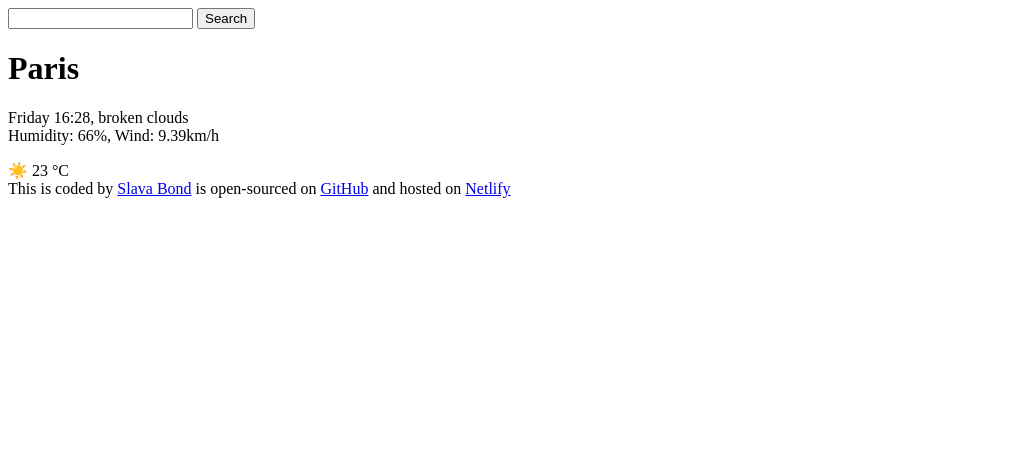
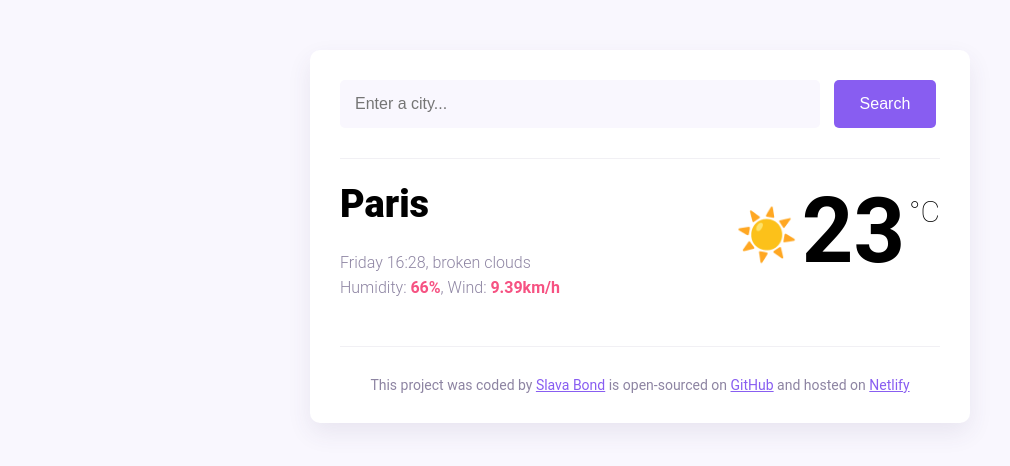
Before and after one commit to SlavaBond/WeatherForecast, a plain HTML site: page index.html in a window 1280 px wide. Shown: the whole page, without its empty margins (0-1010 px from the left). Drawn offline with Linux system fonts and the light colour scheme.

Commit message:
updated html, added css

```diff
--- a/index.html
+++ b/index.html
@@ -5,32 +5,39 @@
     <meta charset="utf-8" />
     <meta http-equiv="X-UA-Compatible" content="IE=edge" />
     <meta name="viewport" content="width=device-width, initial-scale=1.0" />
+    <link rel="stylesheet" href="styles.css"/>
     <title>Weather Forecast</title>
 </head>
 <body>
+    <div class="weatherApp">
         <header>
             <form>
-            <input type="search"/>
-            <input type="submit" value="Search"/>
+                <input class="form-search" type="search" placeholder="Enter a city..." />
+                <input class="form-button" type="submit" value="Search" />
             </form>
         </header>
 
         <main>
+            <div class="current-city">
                 <h1>Paris</h1>
-        <p>
+                <p class="current-text">
                     Friday 16:28, broken clouds <br />
-            Humidity: 66%, Wind: 9.39km/h
+                    Humidity: <strong>66%</strong>, Wind: <strong>9.39km/h</strong>
                 </p>
-        <span>☀️</span>
-        <span>23</span>
-        <span>°C</span>
+            </div>
+            <div class="current-temp">
+                <span class="temp-icon">☀️</span>
+                <span class="temp-value">23</span>
+                <span class="temp-metrics">°C</span>
+            </div>
         </main>
 
 
         <footer>
-        This is coded by <a href="https://github.com/SlavaBond" target="_blank">Slava Bond</a>
+            This project was coded by <a href="https://github.com/SlavaBond" target="_blank">Slava Bond</a>
             is open-sourced on <a href="https://github.com/SlavaBond/WeatherForecast" target="_blank">GitHub</a>
             and hosted on <a href="https://weatherforecastshecodes.netlify.app/" target="_blank">Netlify</a>
         </footer>
+    </div>
 </body>
 </html>
--- /dev/null
+++ b/styles.css
@@ -0,0 +1,88 @@
+body {
+    background-color: #f9f7fe;
+    font-family: "Roboto", sans-serif;
+}
+.weatherApp {
+    background-color: white;
+    max-width: 600px;
+    margin: 50px auto;
+    border-radius: 10px;
+    box-shadow: 0px 10px 25px rgba(65, 50, 100, 0.09);
+    padding: 30px;
+}
+
+.form-search {
+    width: 80%;
+    background-color: #f9f7fe;
+    padding: 15px;
+    border: none;
+    border-radius: 5px;
+    font-size: 16px;
+    font-weight: 100;
+}
+.form-button {
+    width: 17%;
+    font-size: 16px;
+    border: none;
+    border-radius: 5px;
+    background-color: #885df1;
+    color: white;
+    padding: 15px;
+    margin-left: 10px;
+}
+header {
+    border-bottom: solid 1px rgba(65, 50, 100, 0.07);
+    padding-bottom: 30px;
+}
+
+main {
+    display: flex;
+    justify-content: space-between;
+    border-bottom: solid 1px rgba(65, 50, 100, 0.07);
+    padding-bottom: 30px;
+}
+.current-city h1{
+    font-weight: 900;
+    font-size: 38px;
+    line-height: 40px;
+}
+.current-text {
+    font-weight: 300;
+    color: rgba(65, 50, 100, 0.6);
+    line-height: 25px;
+}
+.current-text strong{
+    color: #f65282;
+}
+
+.current-temp{
+
+
+}
+.temp-value{
+    position: relative;
+    font-size: 90px;
+    font-weight: 700;
+    top: 20px;
+}
+.temp-metrics {
+    position: relative;
+    font-size: 30px;
+    font-weight: 100;
+    top: -20px;
+}
+.temp-icon {
+    position: relative;
+    font-size: 50px;
+    top: 10px;
+}
+
+footer {
+    font-size: 14px;
+    color: rgba(65, 50, 100, 0.6);
+    text-align: center;
+    padding-top: 30px;
+}
+    footer a {
+        color: #885df1;
+    }
```
Lines whose indentation alone changed are shown as unchanged.
